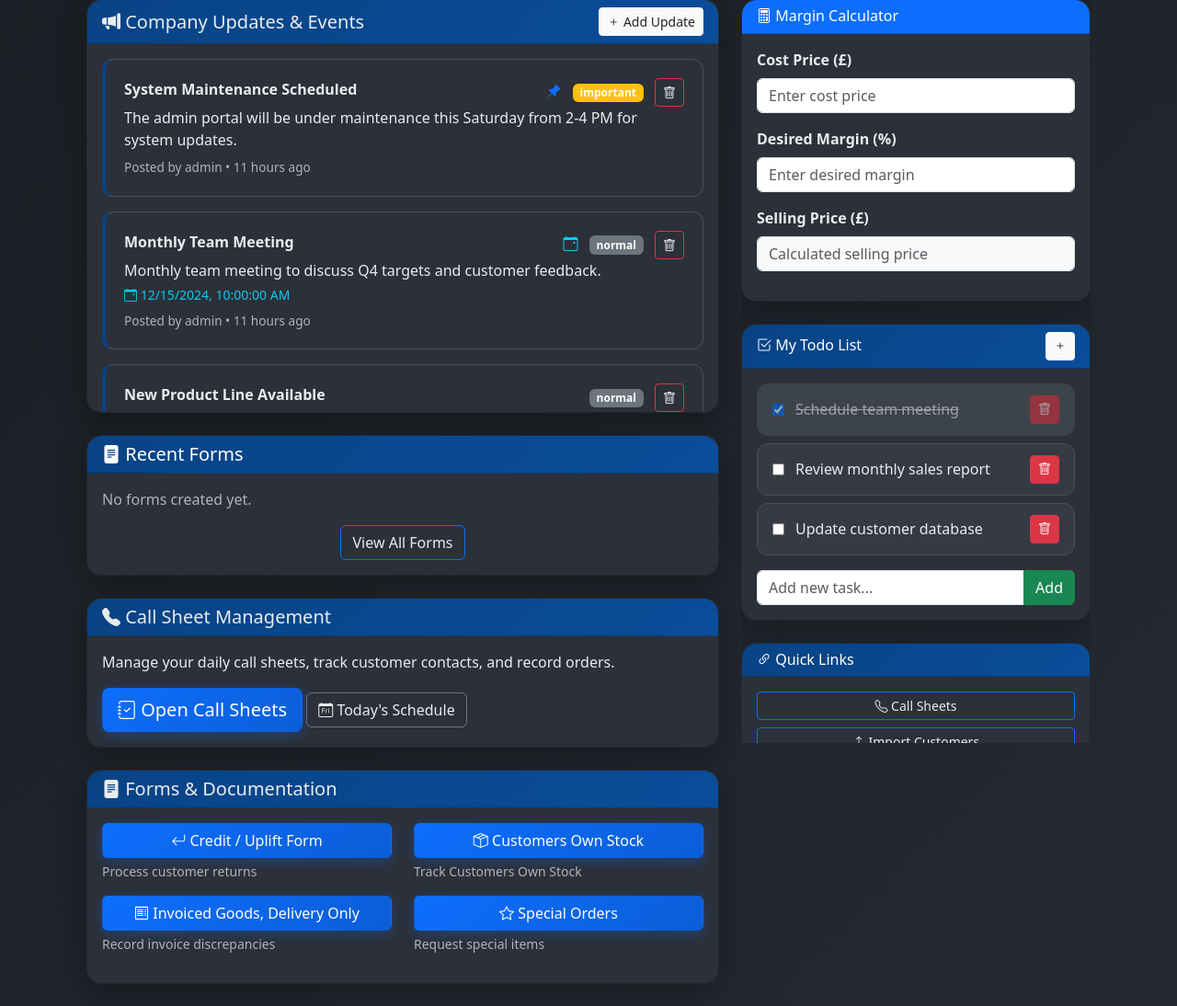
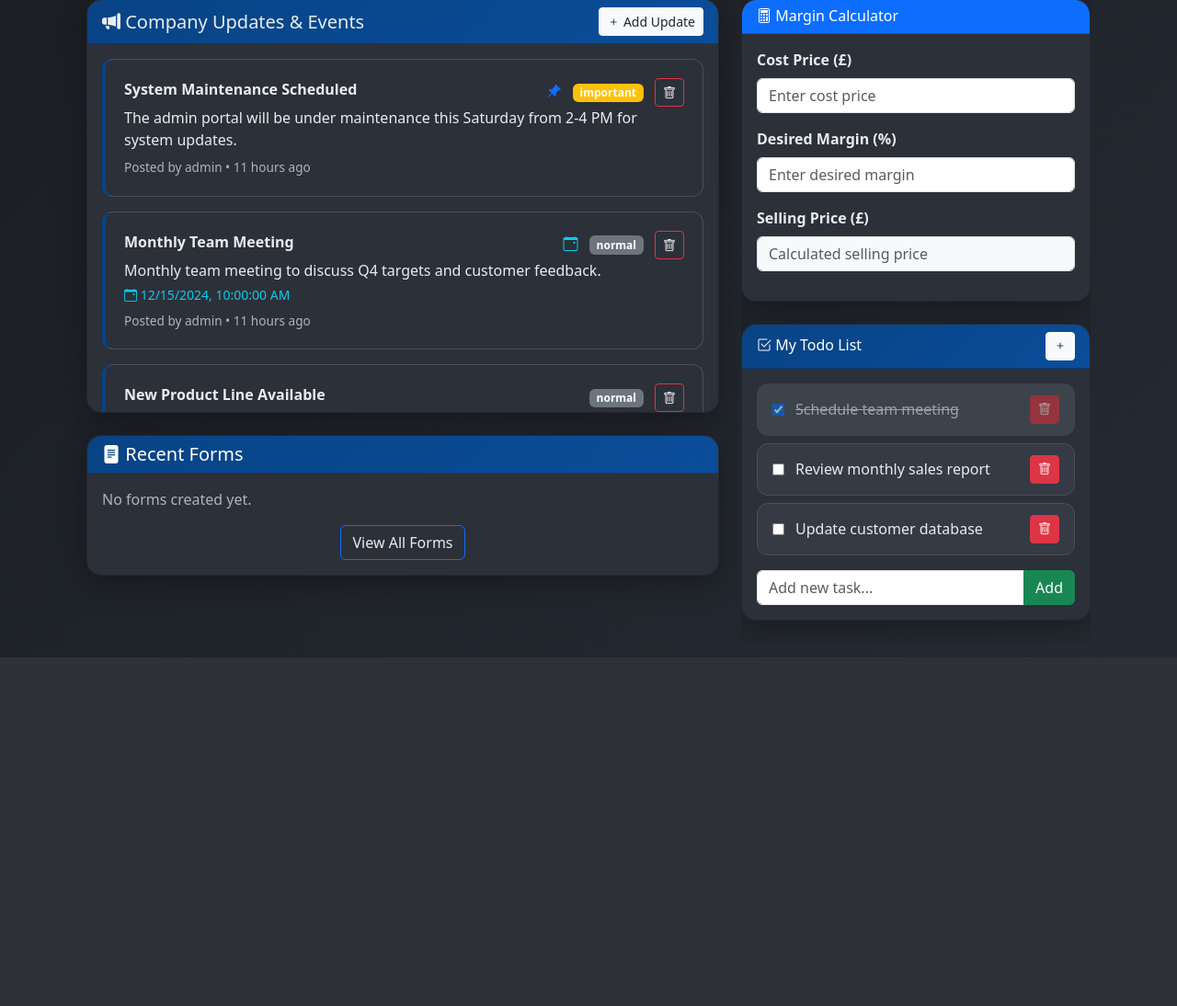
Before and after one commit to cakesmack/admin_portal, a Flask app: page /dashboard in a window 1280 px wide. Shown: the part 214-1308 px from the top of the page at 92% size. After the commit the page ends 929 px from the top, so only its background shows below. Run offline with Flask 3, Linux system fonts and the light colour scheme; a user stored in the database is signed in; data comes from the database, SQL or seed files in the repository; data that the repository does not hold is empty.

Commit message:
Cleaned up dashboard - removed unneccesary links

```diff
--- a/app/templates/dashboard.html
+++ b/app/templates/dashboard.html
@@ -46,94 +46,6 @@
             >
               <i class="bi bi-folder-open"></i> View All Forms
             </a>
-          </div>
-        </div>
-      </div>
-
-      <!-- Call Sheets Section -->
-      <div class="card">
-        <div class="card-header callsheet-card">
-          <h5 class="mb-0">
-            <i class="bi bi-telephone-fill"></i> Call Sheet Management
-          </h5>
-        </div>
-        <div class="card-body">
-          <p>
-            Manage your daily call sheets, track customer contacts, and record
-            orders.
-          </p>
-          <div class="d-grid gap-2 d-md-block">
-            <a
-              href="{{ url_for('main.callsheets') }}"
-              class="btn btn-lg action-button"
-            >
-              <i class="bi bi-journal-check"></i> Open Call Sheets
-            </a>
-            <button
-              class="btn btn-outline-secondary"
-              onclick="viewTodaysCallsheet()"
-            >
-              <i class="bi bi-calendar-day"></i> Today's Schedule
-            </button>
-          </div>
-        </div>
-      </div>
-
-      <!-- Forms Section -->
-      <div class="card">
-        <div class="card-header forms-card">
-          <h5 class="mb-0">
-            <i class="bi bi-file-text-fill"></i> Forms & Documentation
-          </h5>
-        </div>
-        <div class="card-body">
-          <div class="row">
-            <div class="col-md-6 mb-3">
-              <div class="d-grid">
-                <a
-                  href="{{ url_for('main.returns') }}"
-                  class="btn action-button"
-                >
-                  <i class="bi bi-arrow-return-left"></i> Credit / Uplift Form
-                </a>
-                <small class="text-muted mt-1">Process customer returns</small>
-              </div>
-            </div>
-            <div class="col-md-6 mb-3">
-              <div class="d-grid">
-                <a
-                  href="{{ url_for('main.branded_stock') }}"
-                  class="btn action-button"
-                >
-                  <i class="bi bi-box-seam"></i> Customers Own Stock
-                </a>
-                <small class="text-muted mt-1">Track Customers Own Stock</small>
-              </div>
-            </div>
-            <div class="col-md-6 mb-3">
-              <div class="d-grid">
-                <a
-                  href="{{ url_for('main.invoice_correction') }}"
-                  class="btn action-button"
-                >
-                  <i class="bi bi-receipt"></i> Invoiced Goods, Delivery Only
-                </a>
-                <small class="text-muted mt-1"
-                  >Record invoice discrepancies</small
-                >
-              </div>
-            </div>
-            <div class="col-md-6 mb-3">
-              <div class="d-grid">
-                <a
-                  href="{{ url_for('main.special_order') }}"
-                  class="btn action-button"
-                >
-                  <i class="bi bi-star"></i> Special Orders
-                </a>
-                <small class="text-muted mt-1">Request special items</small>
-              </div>
-            </div>
           </div>
         </div>
       </div>
@@ -211,38 +123,6 @@
               onkeypress="if(event.key==='Enter') addTodo()"
             />
             <button class="btn btn-success" onclick="addTodo()">Add</button>
-          </div>
-        </div>
-      </div>
-
-      <!-- Quick Links -->
-      <div class="card">
-        <div class="card-header bg-info text-white">
-          <h6 class="mb-0"><i class="bi bi-link-45deg"></i> Quick Links</h6>
-        </div>
-        <div class="card-body">
-          <div class="d-grid gap-2">
-            <a
-              href="{{ url_for('main.callsheets') }}"
-              class="btn btn-outline-primary btn-sm"
-            >
-              <i class="bi bi-telephone"></i> Call Sheets
-            </a>
-            <a href="/customers/import" class="btn btn-outline-primary btn-sm">
-              <i class="bi bi-upload"></i> Import Customers
-            </a>
-            <a
-              href="{{ url_for('main.forms') }}"
-              class="btn btn-outline-primary btn-sm"
-            >
-              <i class="bi bi-folder"></i> View All Forms
-            </a>
-            <button
-              class="btn btn-outline-secondary btn-sm"
-              onclick="window.print()"
-            >
-              <i class="bi bi-printer"></i> Print Page
-            </button>
           </div>
         </div>
       </div>
@@ -609,25 +489,5 @@
 
     return "Just now";
   }
-
-  function viewTodaysCallsheet() {
-    const today = new Date().toLocaleLowerCase();
-    const days = [
-      "sunday",
-      "monday",
-      "tuesday",
-      "wednesday",
-      "thursday",
-      "friday",
-      "saturday",
-    ];
-    const currentDay = days[new Date().getDay()];
-
-    if (currentDay === "saturday" || currentDay === "sunday") {
-      alert("No callsheets scheduled for weekends");
-    } else {
-      window.location.href = "/callsheets#" + currentDay;
-    }
-  }
 </script>
 {% endblock %}
```
